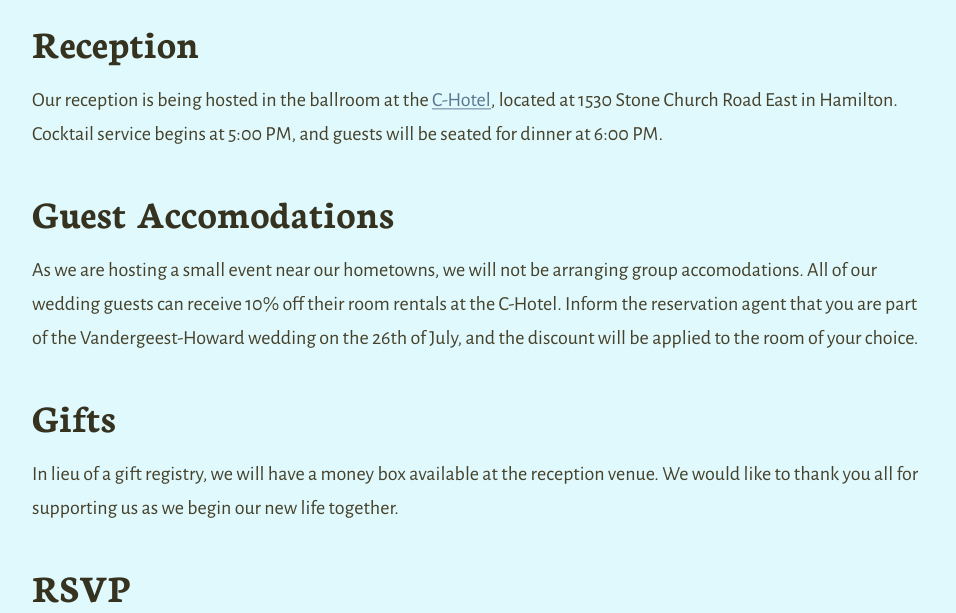
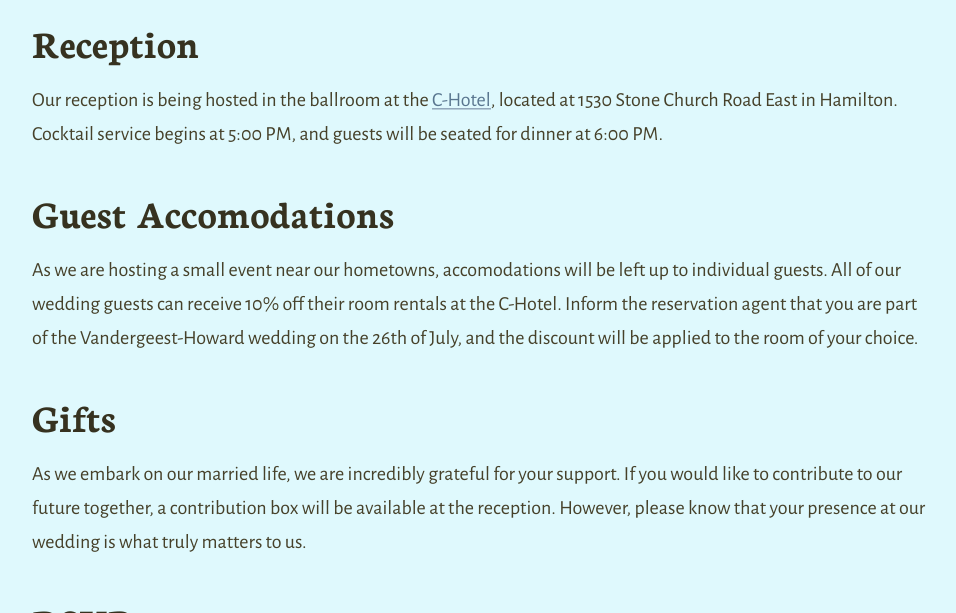
Before and after one commit to mark-and-cristyn/mark-and-cristyn.github.io, a Jekyll site: the page built from index.md, in a window 1280 px wide and 900 px high, scrolled down 471 px, cut to the strip 0-613 px from the top of the window. Shown: the whole strip, without its empty margins (158-1114 px from the left). Built offline with Jekyll 4.4.1, drawn with Linux system fonts in a browser that asks for light colours.

Commit message:
text changes

```diff
--- a/index.md
+++ b/index.md
@@ -17,11 +17,11 @@ Our reception is being hosted in the ballroom at the [C-Hotel](https://carmensho
 
 # Guest Accomodations
 
-As we are hosting a small event near our hometowns, we will not be arranging group accomodations. All of our wedding guests can receive 10% off their room rentals at the C-Hotel. Inform the reservation agent that you are part of the Vandergeest-Howard wedding on the 26th of July, and the discount will be applied to the room of your choice.
+As we are hosting a small event near our hometowns, accomodations will be left up to individual guests. All of our wedding guests can receive 10% off their room rentals at the C-Hotel. Inform the reservation agent that you are part of the Vandergeest-Howard wedding on the 26th of July, and the discount will be applied to the room of your choice.
 
 # Gifts
 
-In lieu of a gift registry, we will have a money box available at the reception venue. We would like to thank you all for supporting us as we begin our new life together.
+As we embark on our married life, we are incredibly grateful for your support. If you would like to contribute to our future together, a contribution box will be available at the reception. However, please know that your presence at our wedding is what truly matters to us.
 
 # RSVP
 
```
